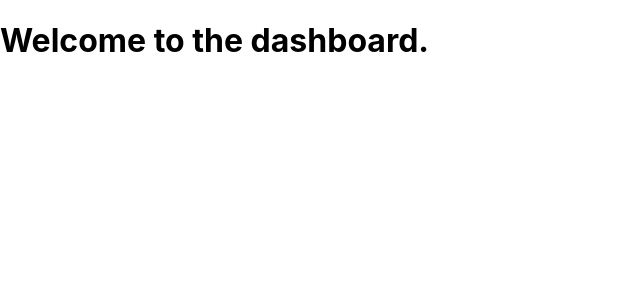
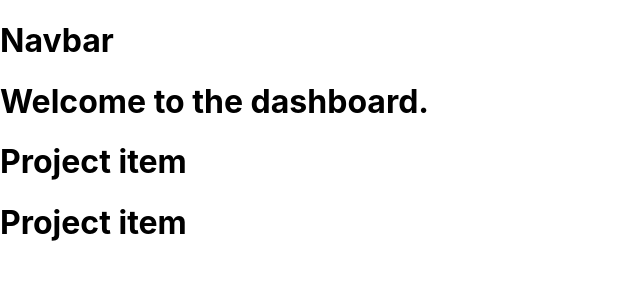
Before and after one commit to ergisgjergji/project-manager, a React (Create React App) app in the folder project-manager-react-client/: page /dashboard in a window 1280 px wide. Shown: the top 300 px of the page, without its empty margins (0-640 px from the left). Built offline with nearby package versions, Linux system fonts and the light colour scheme; the HTML template or start-up script is replaced by a standard one.

Commit message:
Project and header components

```diff
--- a/project-manager-react-client/src/App.js
+++ b/project-manager-react-client/src/App.js
@@ -2,10 +2,12 @@
 import './App.css';
 
 import Dashboard from './components/Dashboard';
+import Header from './components/Layout/Header';
 
 function App() {
   return (
     <div>
+      <Header/>
       <Dashboard/>
     </div>
   );
--- a/project-manager-react-client/src/components/Dashboard.js
+++ b/project-manager-react-client/src/components/Dashboard.js
@@ -1,14 +1,16 @@
 import React, { Component } from 'react';
+import ProjectItem from './Project/ProjectItem';
 
 class Dashboard extends Component {
     render() {
         return (
             <div>
                 <h1>Welcome to the dashboard.</h1>
+                <ProjectItem/>
+                <ProjectItem/>
             </div>
         )
     }
 }
 
-
 export default Dashboard;
--- /dev/null
+++ b/project-manager-react-client/src/components/Layout/Header.js
@@ -0,0 +1,13 @@
+import React, { Component } from 'react';
+
+class Header extends Component {
+    render() {
+        return (
+            <div>
+                <h1>Navbar</h1>
+            </div>
+        )
+    }
+}
+
+export default Header;
--- /dev/null
+++ b/project-manager-react-client/src/components/Project/ProjectItem.js
@@ -0,0 +1,13 @@
+import React, { Component } from 'react';
+
+class ProjectItem extends Component {
+    render() {
+        return (
+            <div>
+                <h1>Project item</h1>
+            </div>
+        )
+    }
+}
+
+export default ProjectItem;
```
